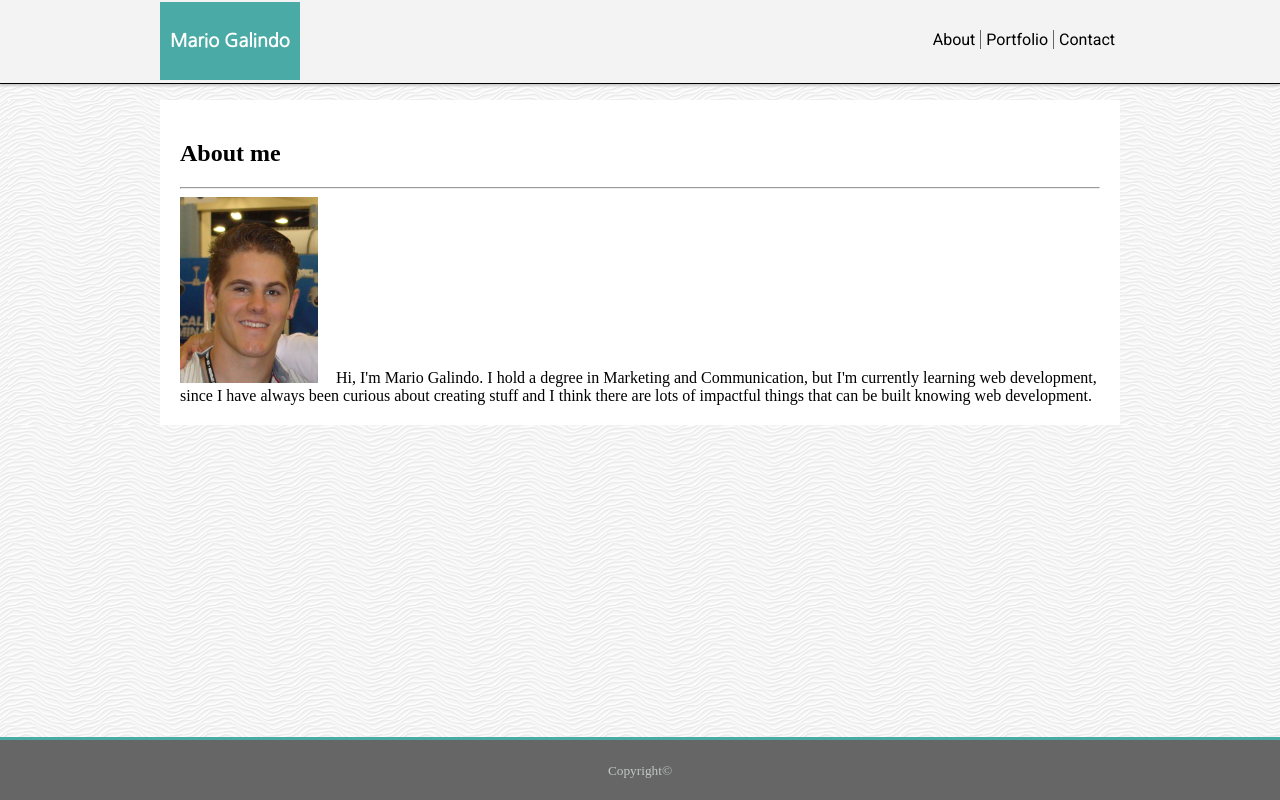
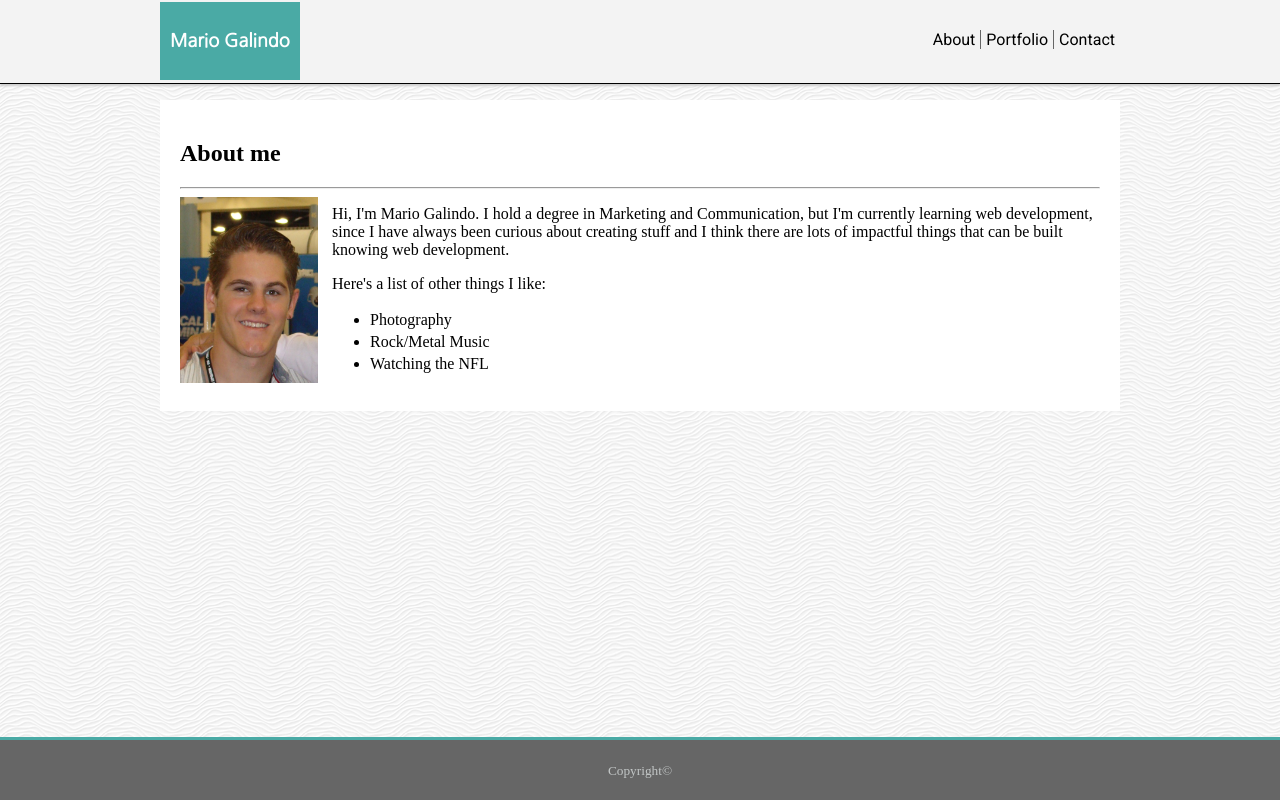
Before and after one commit to mariogalindov/basic-portfolio, a plain HTML site: page index.html in a window 1280 px wide. Drawn offline with Linux system fonts and the light colour scheme.

Commit message:
kinda finished index.html

```diff
--- a/assets/css/style.css
+++ b/assets/css/style.css
@@ -42,7 +42,7 @@ a{
 
 
 .middle{
-    background: url("../images/white-waves.png");
+    /* background: url("../images/white-waves.png"); */
 }
 
 section{
@@ -50,7 +50,7 @@ section{
     background-color: white;
     margin: 0 auto;
     margin-top: 100px;
-    /* position: relative; */
+
 }
 #content{
     padding: 20px;
@@ -61,20 +61,26 @@ body{
 
 
 #aboutPic{
-    /* display: inline; */
+    display: inline;
     margin-right: 14px;
-    left: 0px;
+    /* left: 0px; */
     width: 15%;
+    float: left;
 }
 
 #bioText{
-    display: inline;
+    /* display: inline; */
 }
 
-.clearfix{
+.clearfix::after{
     content:"";
     display: block;
     clear:both;
+}
+
+ul{
+    margin-left: 150px;
+    line-height: 22px;
 }
 
 #footer{
--- a/index.html
+++ b/index.html
@@ -19,11 +19,17 @@
         </nav>
             <div class="middle">
                 <section>
-                    <div id="content">
+                    <div id="content" class="clearfix">
                         <h2>About me</h2>
                         <hr>
-                        <img id="aboutPic" src="assets/images/about_pic.png">
+                        <img id="aboutPic"  src="assets/images/about_pic.png">
                         <p id="bioText">Hi, I'm Mario Galindo. I hold a degree in Marketing and Communication, but I'm currently learning web development, since I have always been curious about creating stuff and I think there are lots of impactful things that can be built knowing web development.</p>
+                        <p>Here's a list of other things I like:</p>
+                        <ul>
+                            <li>Photography</li>
+                            <li>Rock/Metal Music</li>
+                            <li>Watching the NFL</li>
+                        </ul>
 
                     </div>
 
```
